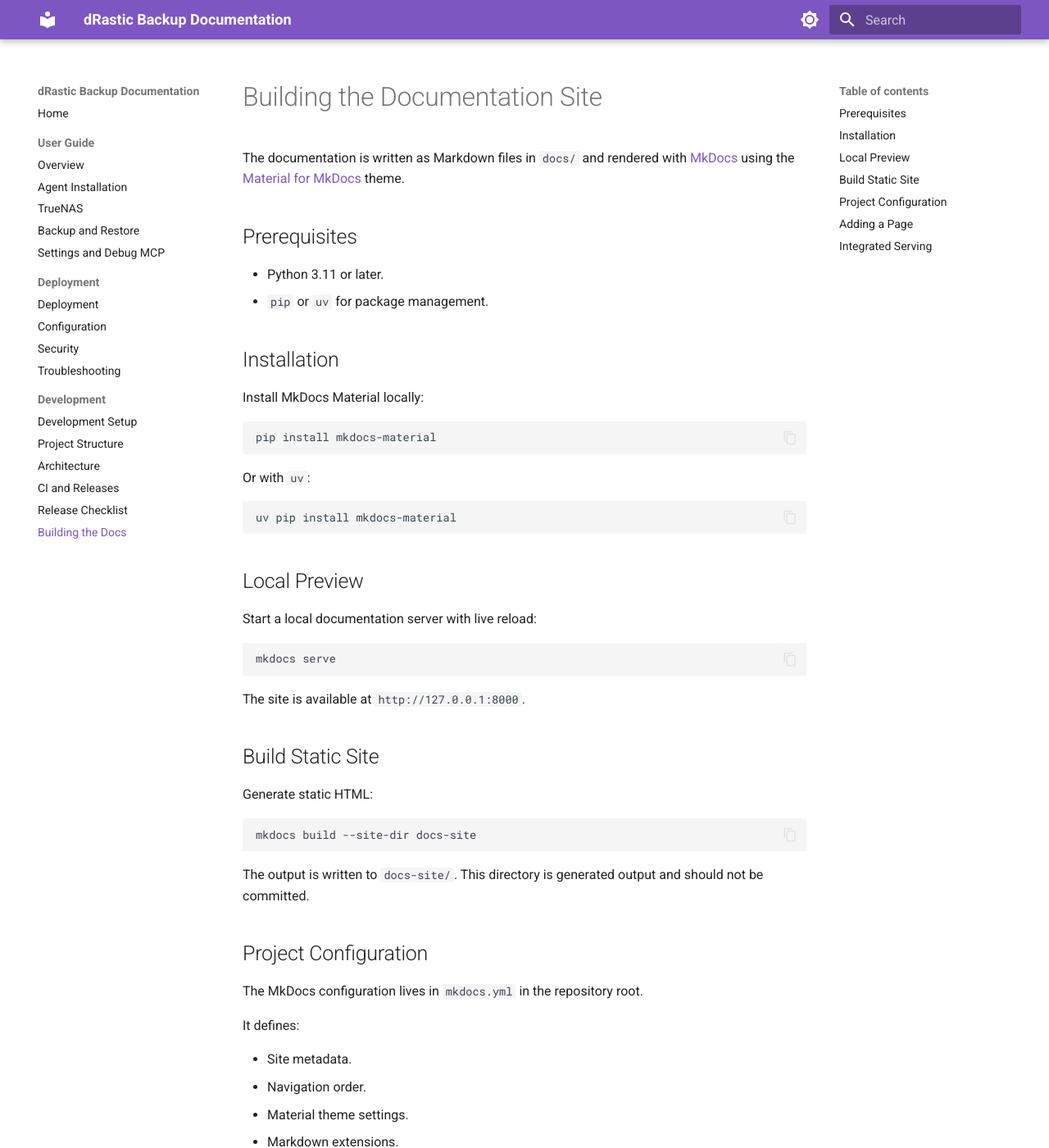
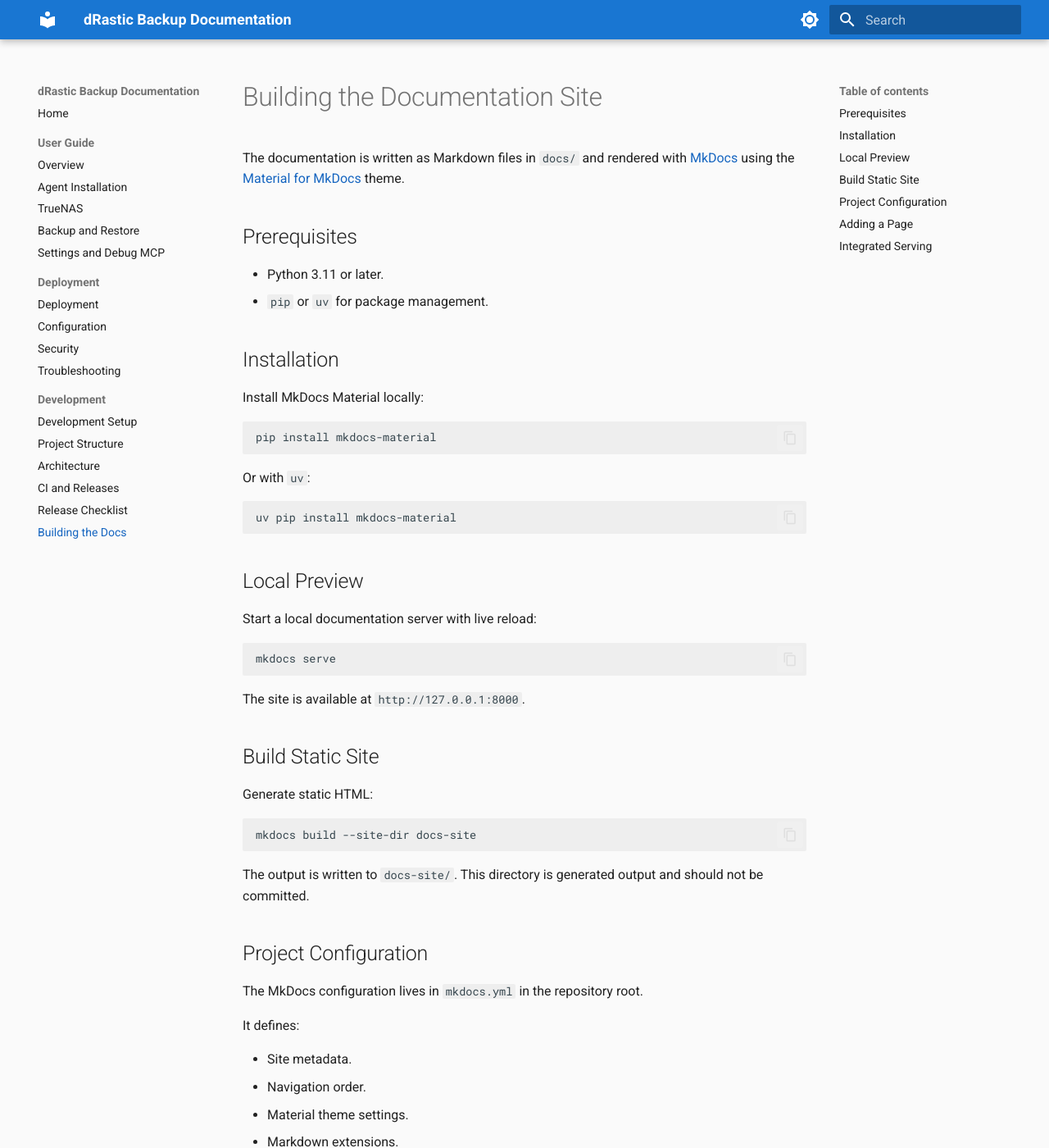
Before and after one commit to devmato/drastic-backup, an MkDocs documentation site: the page built from docs/docs-site.md, in a window 1280 px wide and 1400 px high. Shown: the whole window at 82% size. Built offline with MkDocs 1.6.1 and Material for MkDocs 9.7.7, drawn with Linux system fonts in a browser that asks for light colours; some of the changed text lies outside the part shown.

Commit message:
fix(docs): align colors with the webapp theme

```diff
--- a/docs/docs-site.md
+++ b/docs/docs-site.md
@@ -53,6 +53,13 @@
 - Markdown extensions.
 - GitHub Release descriptions, which are edited and published directly on GitHub.
 
+`docs/stylesheets/extra.css` matches the web app's blue header and neutral
+light/dark surfaces. Keep its colors aligned with
+`apps/frontend/src/css/quasar.variables.scss` and `apps/frontend/src/css/app.scss`.
+The initial color scheme follows the system preference; the theme toggle saves
+the reader's choice. Navigation, page width, and spacing use the standard
+Material layout.
+
 ## Adding a Page
 
 1. Create a Markdown file in `docs/`.
--- /dev/null
+++ b/docs/stylesheets/extra.css
@@ -0,0 +1,46 @@
+/* Match the web app's brand colors and neutral light/dark surfaces. */
+[data-md-color-primary="custom"] {
+  --md-primary-fg-color: #1976d2;
+  --md-primary-fg-color--light: #42a5f5;
+  --md-primary-fg-color--dark: #1565c0;
+  --md-primary-bg-color: #fff;
+  --md-primary-bg-color--light: rgba(255, 255, 255, 0.7);
+}
+
+[data-md-color-accent="custom"] {
+  --md-accent-fg-color: #1565c0;
+  --md-accent-fg-color--transparent: rgba(25, 118, 210, 0.16);
+  --md-accent-bg-color: #fff;
+  --md-accent-bg-color--light: rgba(255, 255, 255, 0.7);
+}
+
+[data-md-color-scheme="default"] {
+  --md-default-bg-color: #fafafa;
+  --md-code-bg-color: #eee;
+  --md-typeset-a-color: #1565c0;
+}
+
+@media screen {
+  [data-md-color-scheme="slate"] {
+    --md-default-fg-color: rgba(255, 255, 255, 0.87);
+    --md-default-fg-color--light: rgba(255, 255, 255, 0.7);
+    --md-default-fg-color--lighter: rgba(255, 255, 255, 0.5);
+    --md-default-fg-color--lightest: rgba(255, 255, 255, 0.1);
+    --md-default-bg-color: #121212;
+    --md-default-bg-color--light: rgba(18, 18, 18, 0.54);
+    --md-default-bg-color--lighter: rgba(18, 18, 18, 0.26);
+    --md-default-bg-color--lightest: rgba(18, 18, 18, 0.07);
+    --md-code-fg-color: rgba(255, 255, 255, 0.87);
+    --md-code-bg-color: #1d1d1d;
+    --md-code-bg-color--light: rgba(29, 29, 29, 0.9);
+    --md-code-bg-color--lighter: rgba(29, 29, 29, 0.54);
+    --md-typeset-a-color: #64b5f6;
+    --md-accent-fg-color: #90caf9;
+    --md-typeset-table-color: rgba(255, 255, 255, 0.1);
+    --md-typeset-table-color--light: rgba(255, 255, 255, 0.04);
+    --md-admonition-bg-color: #1d1d1d;
+    --md-footer-bg-color: #1d1d1d;
+    --md-footer-bg-color--dark: #1d1d1d;
+  }
+
+}
--- a/mkdocs.yml
+++ b/mkdocs.yml
@@ -5,15 +5,17 @@
 theme:
   name: material
   palette:
-    - scheme: default
-      primary: deep purple
-      accent: deep purple
+    - media: "(prefers-color-scheme: light)"
+      scheme: default
+      primary: custom
+      accent: custom
       toggle:
         icon: material/brightness-7
         name: Switch to dark mode
-    - scheme: slate
-      primary: deep purple
-      accent: deep purple
+    - media: "(prefers-color-scheme: dark)"
+      scheme: slate
+      primary: custom
+      accent: custom
       toggle:
         icon: material/brightness-4
         name: Switch to light mode
@@ -24,6 +26,9 @@
     - search.highlight
     - search.suggest
     - content.code.copy
+
+extra_css:
+  - stylesheets/extra.css
 
 nav:
   - Home: index.md
```
